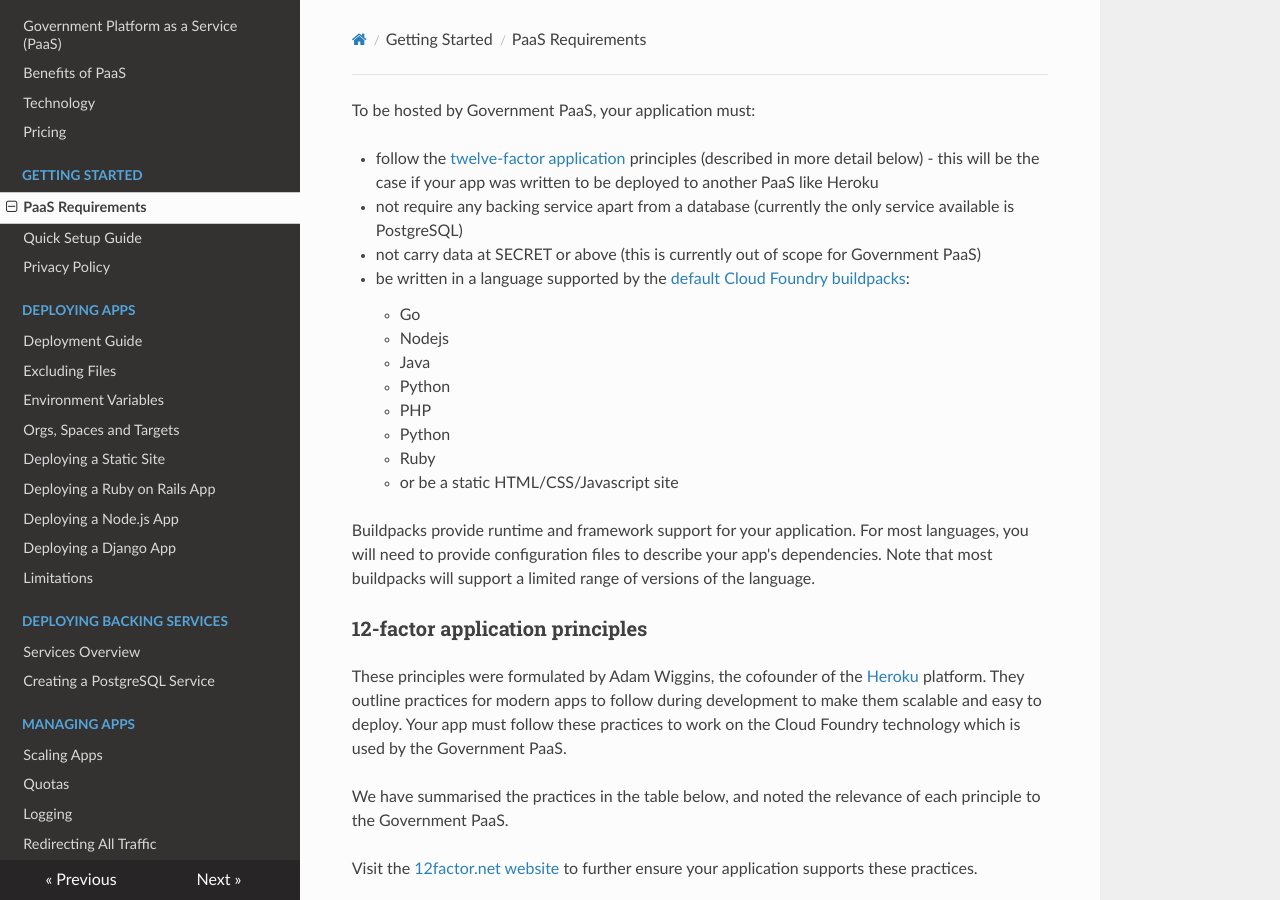
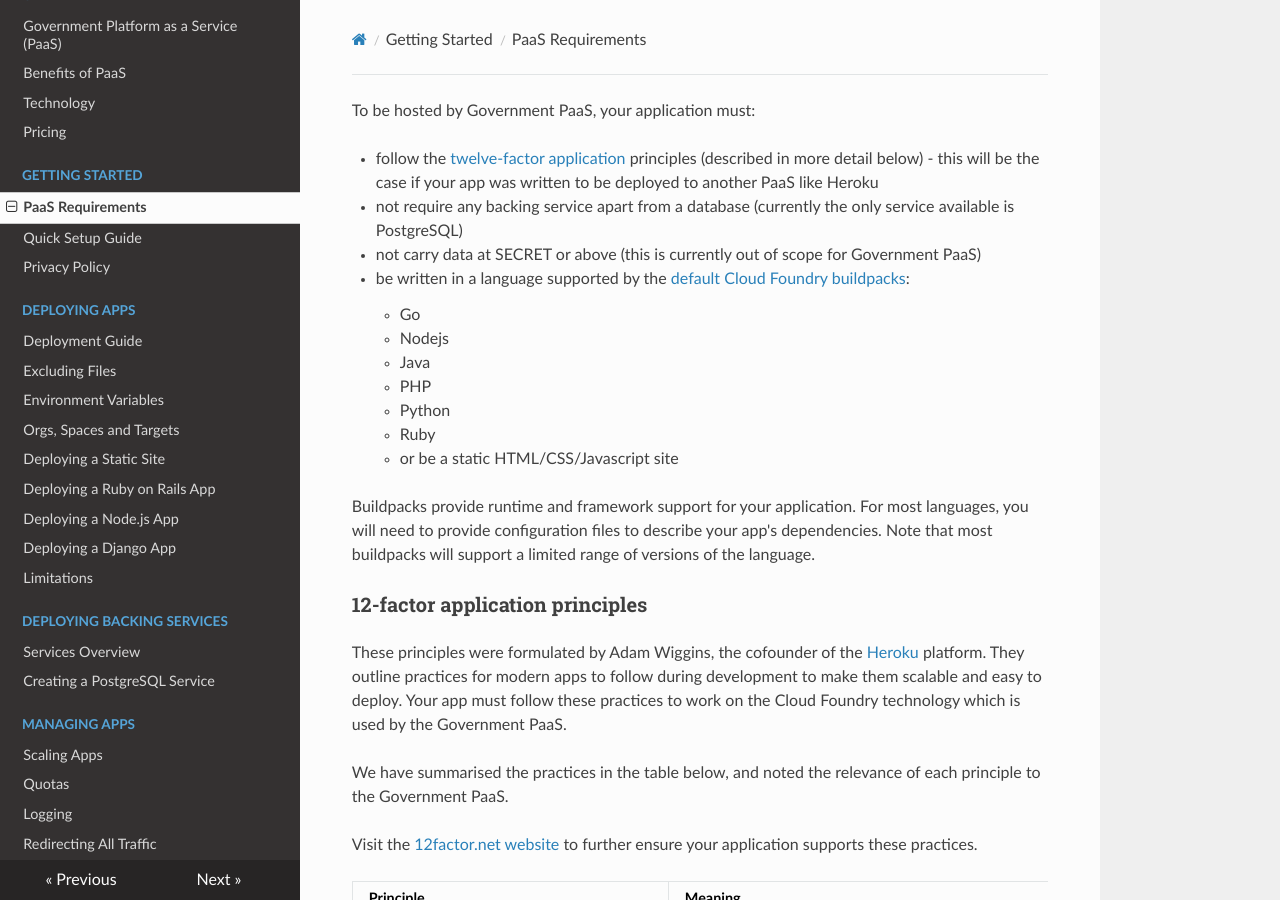
Before and after one commit to alphagov/paas-developer-docs, an MkDocs documentation site: the page built from docs/getting_started/before_you_start.md, in a window 1280 px wide and 900 px high. Built offline with MkDocs 1.6.1, drawn with Linux system fonts in a browser that asks for light colours; nearby versions of some CDN libraries; old or Windows-style settings are respelled for this version of MkDocs.

Commit message:
Remove duplicate Python from list of languages
This is in there twice.

```diff
--- a/docs/getting_started/before_you_start.md
+++ b/docs/getting_started/before_you_start.md
@@ -7,7 +7,6 @@ To be hosted by Government PaaS, your application must:
     * Go
     * Nodejs
     * Java
-    * Python
     * PHP
     * Python
     * Ruby
```
